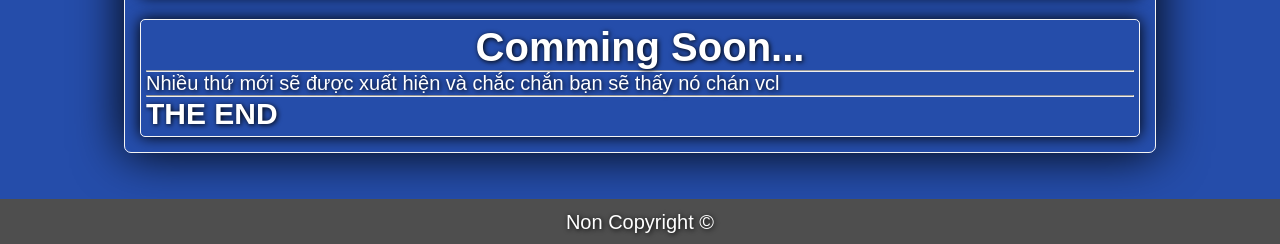
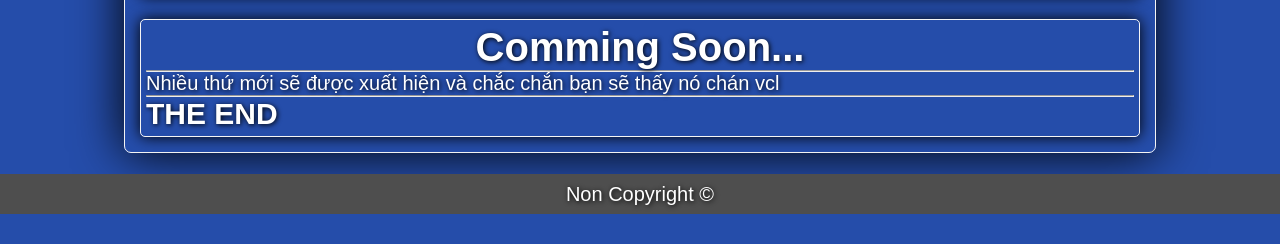
Before and after one commit to fnsurvival/fnsurvival.github.io, a PHP site: page /about.html in a window 1280 px wide. Shown: the part 857-1101 px from the top of the page. After the commit the page ends 1071 px from the top, so only its background shows below. Run offline with PHP 8.4, Linux system fonts and the light colour scheme.

Commit message:
Update abo.css

```diff
--- a/css/abo.css
+++ b/css/abo.css
@@ -3,7 +3,10 @@
     padding: 0 auto;
 }
 body {
-    padding-top: 15px;
+    position: relative;
+    padding-bottom: 100px;
+    display: block;
+    padding: 15px;
     font-size: 20px;
     text-shadow: 1px 1px 5px black;
     background-image: url(/pic/vhoa0.jpg);
@@ -17,6 +20,7 @@ body::-webkit-scrollbar {
     display: none;
 }
 .container {
+    position: relative;
     margin: auto;
     padding: 15px;
     border: 1px solid whitesmoke;
@@ -45,12 +49,12 @@ body::-webkit-scrollbar {
     -o-border-radius: 5px;
 }
 .div-copyright {
-    text-align: center;
-    border-top: 1px solid rgb(78, 78, 78);
     background-color: rgb(78, 78, 78);
-    margin: auto;
-    width: auto;
-    height: 44px;
+    position: absolute;
+    bottom: 0;
+    left: 0;
+    width: 100%;
+    height: 40px;
     display: flex;
     flex-direction: column;
     justify-content: center;
```
